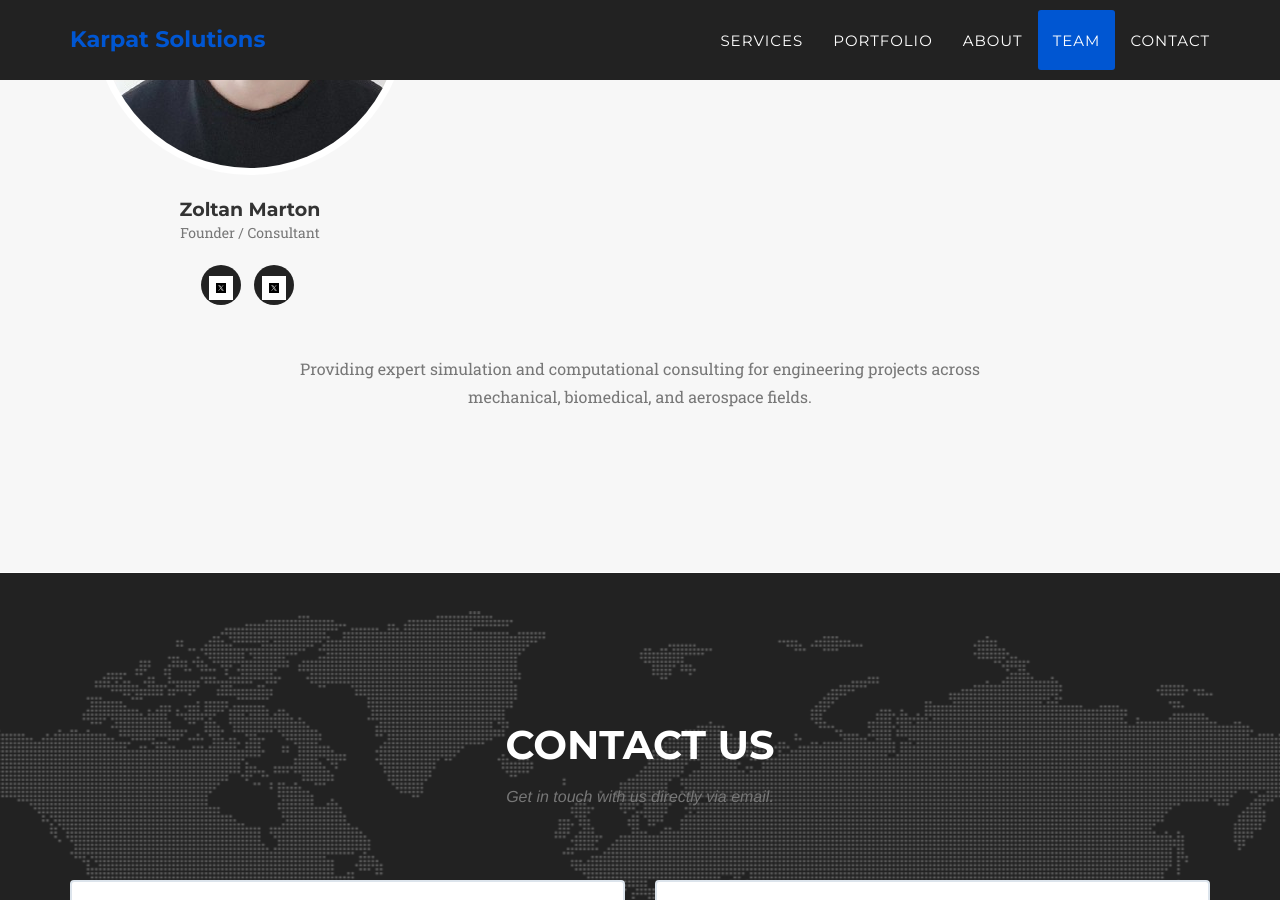
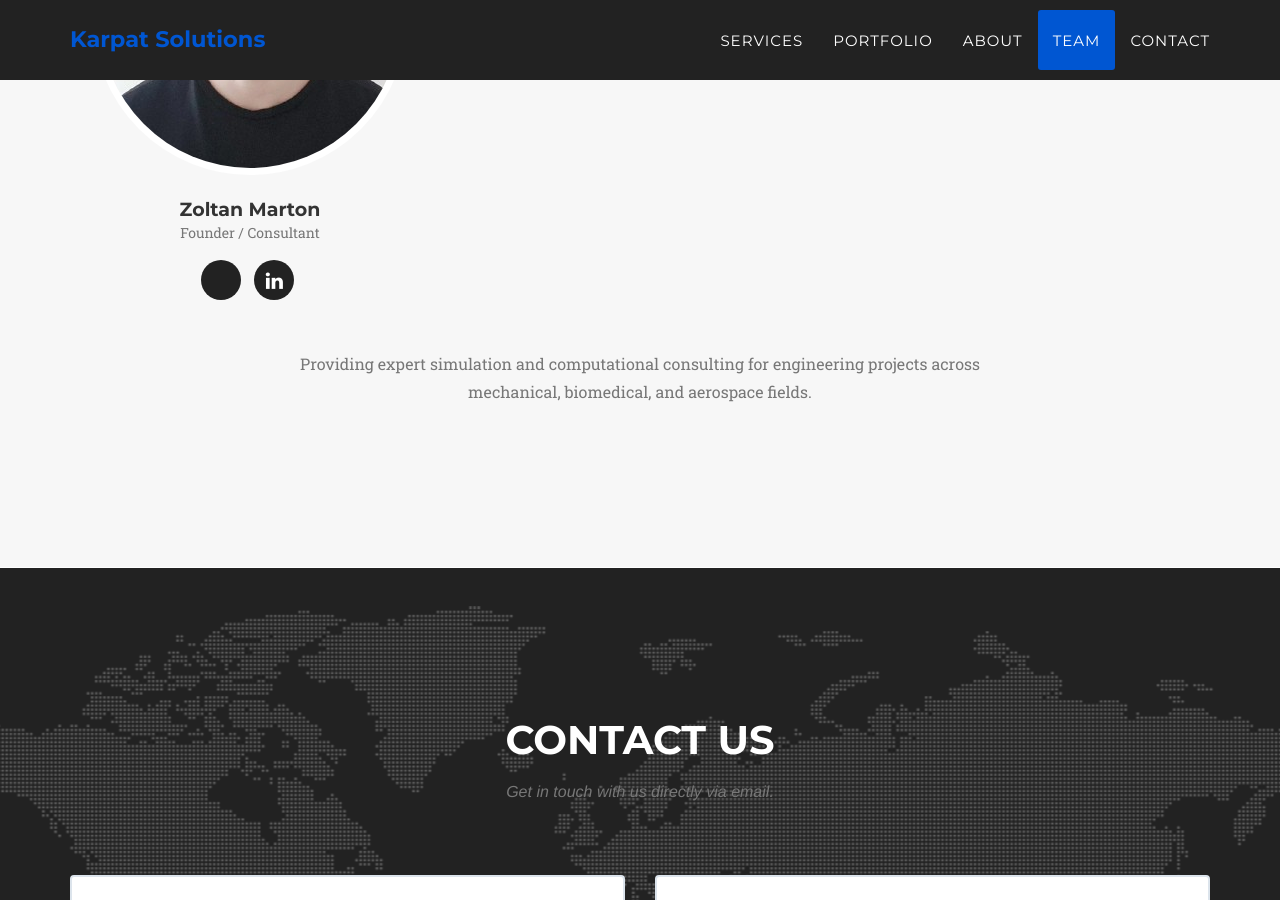
Before and after one commit to ZMatrix253/karpat-solutions, a Jekyll site: the page built from index.html, in a window 1280 px wide and 900 px high, scrolled down 3808 px. Built offline with Jekyll 4.4.1, drawn with Linux system fonts in a browser that asks for light colours; some web fonts are replaced.

Commit message:
Update team.html

```diff
--- a/_includes/team.html
+++ b/_includes/team.html
@@ -18,20 +18,14 @@
                     <h4>{{ member.name }}</h4>
                     <p class="text-muted">{{ member.position }}</p>
 
-                    <!-- Social Buttons (like About Section) -->
-                    <div class="row text-center" style="margin-top: 20px;">
+                    <!-- Social Buttons (Font Awesome Only) -->
+                    <div class="row text-center" style="margin-top: 15px;">
                         <ul class="social-buttons list-inline">
                             {% for network in member.social %}
                                 <li>
-                                    {% if network.title | downcase == "x" %}
-                                        <a href="{{ network.url }}" target="_blank">
-                                            <img src="img/icons/X-logo.svg" alt="X" style="width:24px; height:24px;">
-                                        </a>
-                                    {% else %}
-                                        <a href="{{ network.url }}" target="_blank">
-                                            <i class="fa fa-{{ network.title | downcase }}"></i>
-                                        </a>
-                                    {% endif %}
+                                    <a href="{{ network.url }}" target="_blank">
+                                        <i class="fa fa-{{ network.title | downcase }}"></i>
+                                    </a>
                                 </li>
                             {% endfor %}
                         </ul>
```
